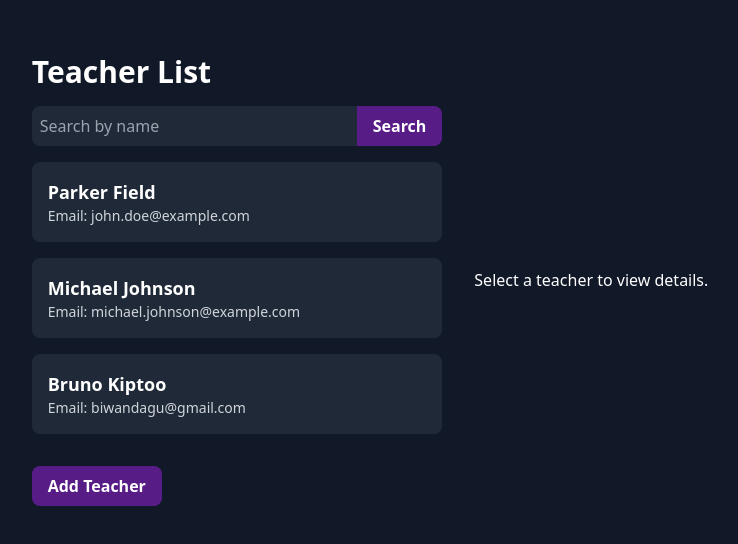
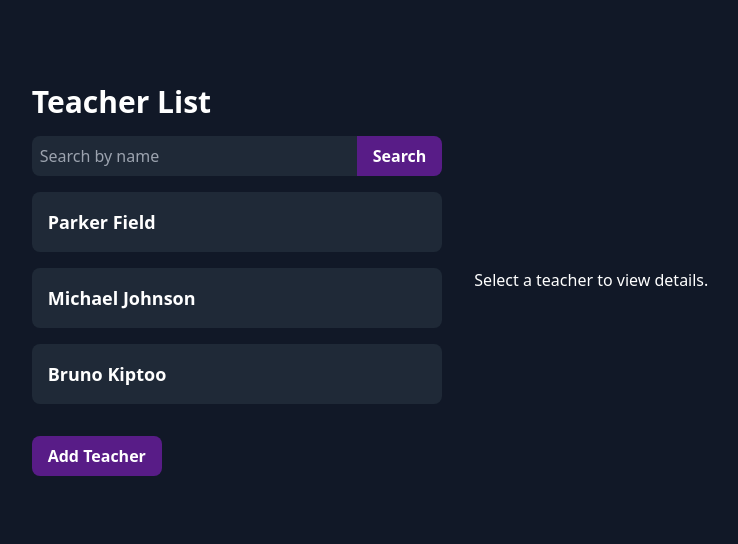
Before and after one commit to BrunoKiptoo/school-management-system, a React (Create React App) app: page /teacher-management in a window 1280 px wide. Shown: the part 120-664 px from the top of the page, without its empty margins (270-1008 px from the left). Built offline with nearby package versions, Linux system fonts and the light colour scheme; data requests are answered from the project's data file.

Commit message:
removed email from teacher list

```diff
--- a/src/components/TeacherManagement/TeacherManagement.js
+++ b/src/components/TeacherManagement/TeacherManagement.js
@@ -205,7 +205,7 @@
                 onClick={() => handleTeacherClick(teacher)}
               >
                 <h2 className="text-lg font-semibold text-white">{teacher.name}</h2>
-                <p className="text-sm text-gray-300">Email: {teacher.email}</p>
+                {/* <p className="text-sm text-gray-300">Email: {teacher.email}</p> */}
               </div>
             ))
           ) : (
```
